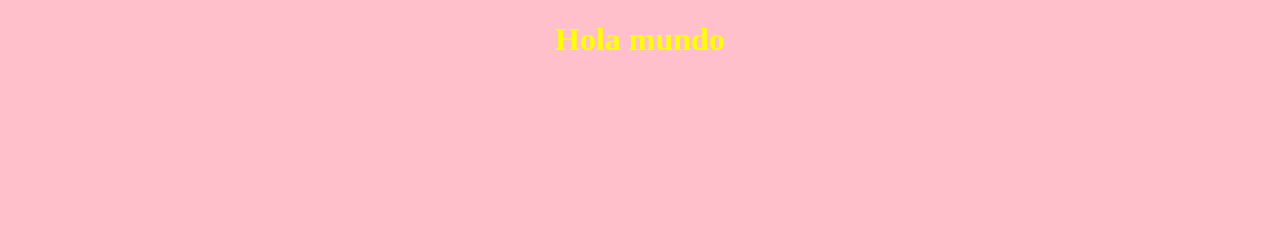
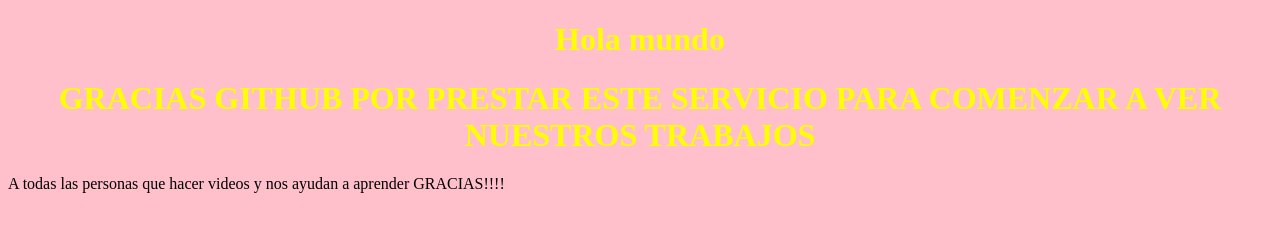
Before and after one commit to belfor253/git-curso, a plain HTML site: page index.html in a window 1280 px wide. Drawn offline with Linux system fonts and the light colour scheme.

Commit message:
Update index.html

```diff
--- a/index.html
+++ b/index.html
@@ -9,5 +9,7 @@
   </head>
   <body>
     <h1>Hola mundo</h1>
+    <h1>GRACIAS GITHUB POR PRESTAR ESTE SERVICIO PARA COMENZAR A VER NUESTROS TRABAJOS</h1>
+    <p>A todas las personas que hacer videos y nos ayudan a aprender GRACIAS!!!!</p>
   </body>
 </html>
```
